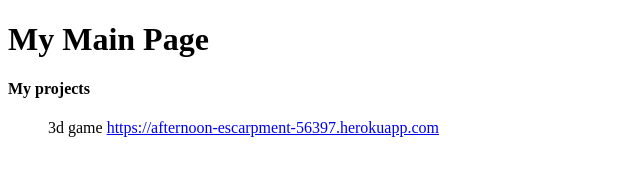
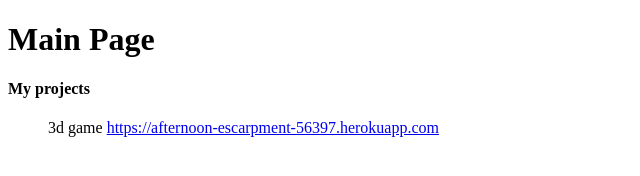
Before and after one commit to cailean-d/cailean-d.github.io, a plain HTML site: page index.html in a window 1280 px wide. Shown: the whole page, without its empty margins (0-640 px from the left). Drawn offline with Linux system fonts and the light colour scheme.

Commit message:
made some changes

```diff
--- a/index.html
+++ b/index.html
@@ -12,7 +12,7 @@
 	</style>
 </head>
 <body>
-	<h1>My Main Page</h1>
+	<h1>Main Page</h1>
 	<h4>My projects</h4>
 	<ul>
 		<li>3d game <a href="https://afternoon-escarpment-56397.herokuapp.com" target="_blank">https://afternoon-escarpment-56397.herokuapp.com</a></li>
```
